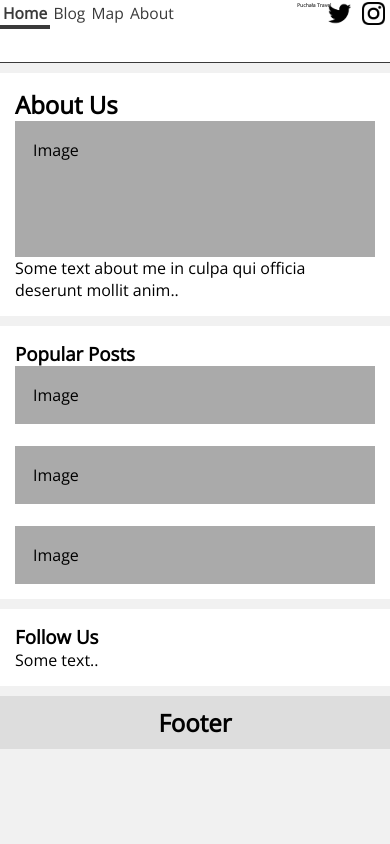
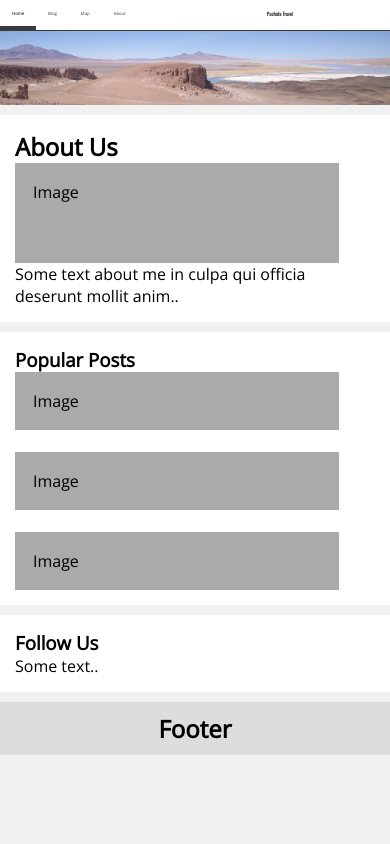
Before and after one commit to michalpuchala/puchalatravel, a Django app: template blog/templates/blog/base.html in a window 390 px wide. Run offline with Django 3.2, Linux system fonts and the light colour scheme; the template is opened without the code that fills it, so the values that code supplies are empty.

Commit message:
working on the look

```diff
--- a/blog/admin.py
+++ b/blog/admin.py
@@ -18,11 +18,6 @@ class PostAdmin(admin.ModelAdmin):
     formfield_overrides = {
         models.TextField: {'widget': AdminMarkdownxWidget},
     }
-
-    # def formfield_for_foreignkey(self, db_field, request, **kwargs):
-    #     if db_field.name == 'trip':
-    #         return CustomModelChoiceField(queryset=Category.objects.all())
-    #     return super().formfield_for_foreignkey(db_field, request, **kwargs)
 
     fieldsets = [
         (None,      {'fields': ['author', 'trip', 'tag', 'category']}),
--- a/blog/templates/blog/base.html
+++ b/blog/templates/blog/base.html
@@ -2,6 +2,11 @@
 <html>
     <head>
         <title>Puchała Travel</title>
+        <meta charset="UTF-8">
+        <meta name="description" content="Puchałą Travel blog">
+        <meta name="keywords" content="travel,blog,photography">
+        <meta name="author" content="Michał Puchała, Magdalena Puchała">
+        <meta name="viewport" content="width=device-width, initial-scale=1.0">
         <link rel="stylesheet" href="https://fonts.googleapis.com/css?family=Oswald">
         <link rel="stylesheet" href="https://fonts.googleapis.com/css?family=Open Sans">
         <link rel="stylesheet" href="{% static 'css/default.css' %}">
@@ -14,14 +19,14 @@
             <a href="#about">Map</a>
             <a href="#about">About</a>
             <a class="title" href="http://puchalatravel.com">Puchała Travel</a>
-            <a class="social" href="https://www.instagram.com/puchalatravel/" target="_blank" align="right"><img src="{% static 'pictures/instagram_logo.png' %}" alt="Follow us on Instagram!" width="23" height="23"></a>
-            <a class="social" href="https://twitter.com/puchalatravel/" target="_blank" align="right"><img src="{% static 'pictures/twitter_logo.png' %}" alt="Follow us on Twitter!" width="23" height="23"></a>
+            <a class="social" href="https://www.instagram.com/puchalatravel/" target="_blank" align="right"><img src="{% static 'pictures/instagram_logo.png' %}" title="Follow us on Instagram!"></a>
+            <a class="social" href="https://twitter.com/puchalatravel/" target="_blank" align="right"><img src="{% static 'pictures/twitter_logo.png' %}" title="Follow us on Twitter!"></a>
         </div>
         {% endblock %}
         {% block header %}
-        <!-- <div class="header">
-            <h2>Puchała Travel</h2>
-        </div> -->
+        <div class="header">
+            <img style="width: 100%; max-height: 100%" src="{% static 'pictures/top_background.jpg' %}">
+        </div>
         {% endblock %}
         <div class="row">
             {% block leftcolumn %}
--- a/blog/templates/blog/index.html
+++ b/blog/templates/blog/index.html
@@ -3,11 +3,11 @@
 {% block leftcolumn %}
 {% for post in posts %}
 <div class="leftcolumn">
-    <div class="card">
+    <div class="card" style="max-width: 100%">
         <h2><a href="">{{ post.title }}</a></h2>
         <h5>published: {{ post.published_date }}, by: {{ post.author }}</h5>
         <div><img src="{{ post.main_image.url }}"></div>
-        <p>{{ post.formatted_markdown|safe }}</p>
+        <p>{{ post.byline }}</p>
     </div>
 </div>
 {% endfor %}
--- a/blog/views.py
+++ b/blog/views.py
@@ -1,5 +1,7 @@
 from django.shortcuts import render
+from django.template import RequestContext
 from .models import Post
+
 
 def index(request):
     posts = Post.objects.all().order_by('published_date')
--- a/static/css/default.css
+++ b/static/css/default.css
@@ -1,6 +1,7 @@
 * {
   padding: 0;
   margin: 0;
+  box-sizing: border-box;
 }
 
 body {
@@ -11,11 +12,7 @@ body {
 
 /* Header/Blog Title */
 .header {
-  font-family: "Oswald";
-  padding: 0px;
-  font-size: 40px;
-  text-align: center;
-  background: white;
+  max-height: 50%
 }
 
 /* Add a black background color to the top navigation */
@@ -30,7 +27,7 @@ body {
   float: left;
   color: #3a3a3a;
   text-align: center;
-  padding: 0.4% 0.8%;
+  padding: 10px 12px;
   text-decoration: none;
   font-size: 1.1vw;
 }
@@ -48,30 +45,18 @@ body {
 /* Change features for social buttons */
 .topnav a.social {
   float: right;
-  width: 3.25%;
-  height: 3.25%;
+  width: 23px;
+  height: 23px;
 }
 
 /* Change features for main title */
 .topnav a.title {
+  font-family: "Oswald";
   border-bottom: none !important;
   font-size: 1.3vw;
   font-weight: bold;
   position: relative;
   right: -30%;
-}
-
-/* Responsive layout - when the screen is less than 800px wide, make the two columns stack on top of each other instead of next to each other */
-@media screen and (max-width: 1000px) {
-  .topnav a {
-    font-size: 4vw;
-  }
-
-  .topnav a.social {
-    float: right;
-    width: 7%;
-    height: 7%;
-  }
 }
 
 /* Create two unequal columns that floats next to each other */
@@ -102,6 +87,10 @@ body {
   margin-top: 10px;
 }
 
+.card p {
+  max-width: 100%
+}
+
 /* Clear floats after the columns */
 .row:after {
   content: "";
```
Also changed, not shown: blog/static/css/default.css (+10 -21 lines), blog/static/pictures/top_background.jpg (added), db.sqlite3, media/pictures/test_photo.jpg (added), static/pictures/top_background.jpg (added).
